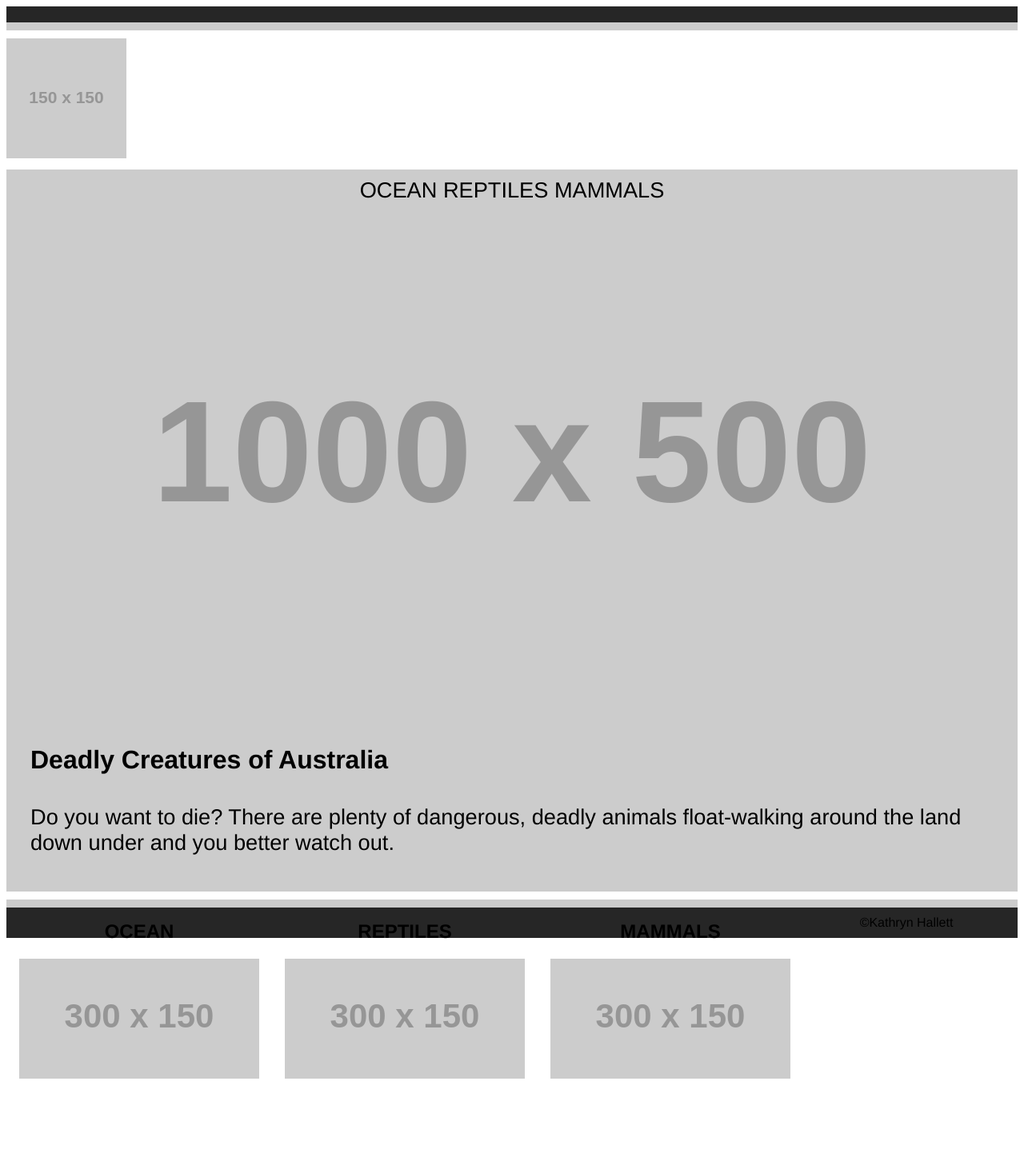
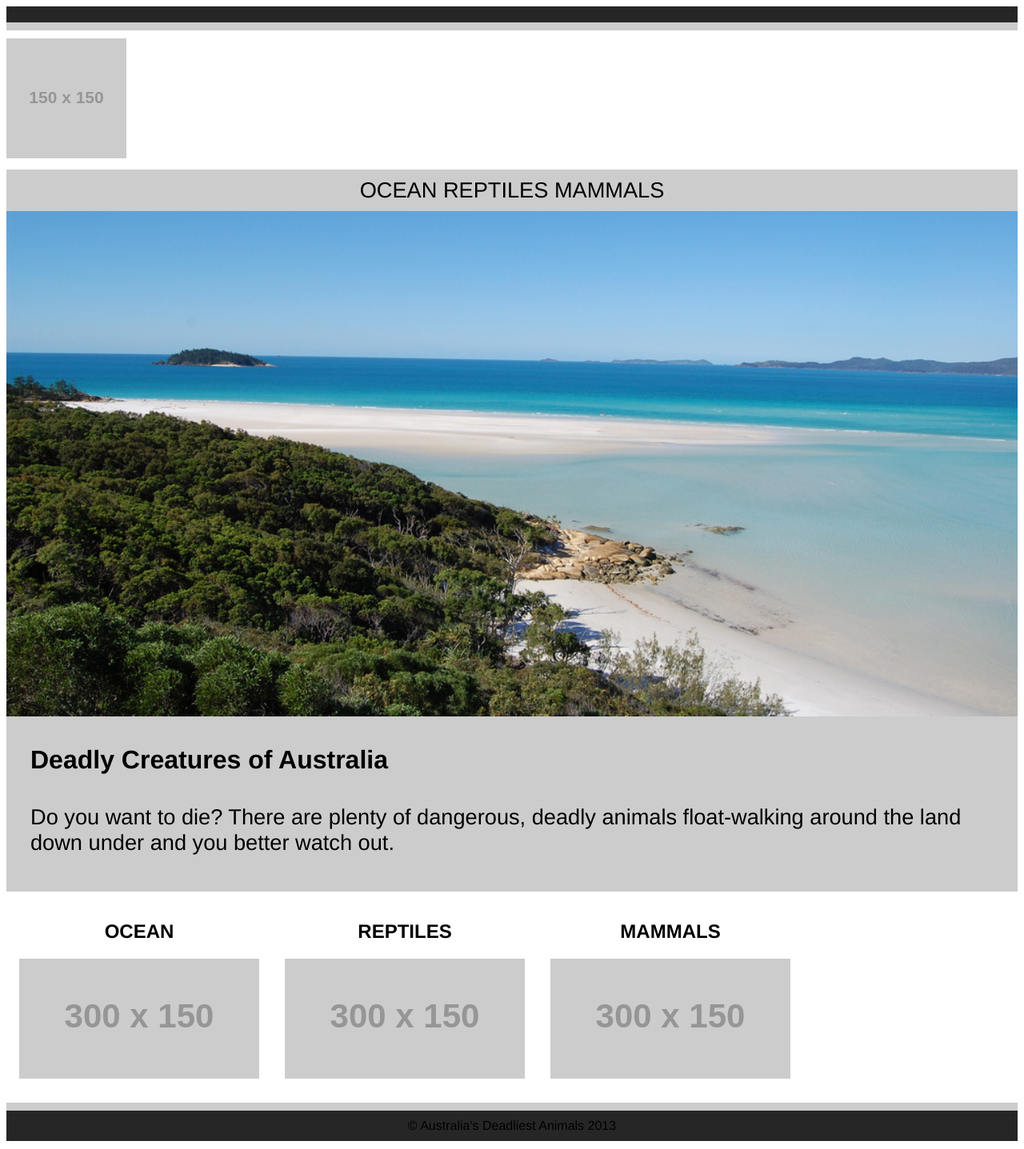
Before and after one commit to khallett/large-data-website, a Jekyll site: the page index.html, which Jekyll copies as it is, in a window 1280 px wide. Shown: the whole page at 80% size. Built offline with Jekyll 4.4.1, drawn with Linux system fonts in a browser that asks for light colours; Markdown is read by kramdown in place of the engine named in the settings; before the commit the page ends 1369 px from its top, so only the background shows below that.

Commit message:
Revert e6b4095..df30285
This rolls back to commit e6b40950e554d158bfdd44e1fdc70232ceefb675.

```diff
--- a/_config.yml
+++ /dev/null
@@ -1,3 +0,0 @@
-markdown: redcarpet
-baseurl: /large-data-website
-exclude: ['ia', 'visual-style', 'README.md']
--- a/css/general.css
+++ b/css/general.css
@@ -6,11 +6,6 @@ a:active {color:#000000;}
 html {
 	font-family: Helvetica, sans-serif;
 	font-size: 100%;
-}
-
-.logo {
-	left-margin: auto;
-	right-margin: auto:
 }
 
 .top-bg {
--- a/index.html
+++ b/index.html
@@ -1,8 +1,33 @@
----
-layout: default
----
+<!doctype html>
+<html>
+<head>
+<meta charset="UTF-8">
+<title>Australia's Deadliest Animals - All the Deadly Animals you don't want to encounter during your travels; Ottawa, Canada </title>
+<link href="css/general.css" rel="stylesheet">
+<!--<link href="css/grid.css" rel="stylesheet">-->
+<meta name="handheldfriendly" content="true">
+<meta name="mobileoptimized" content="240">
+<meta name="viewport" content="width=device-width,initial-scale=1">
+<meta name="description" content="Deadly animals in Australia">
+</head>
 
-<link href="css/general.css" rel="stylesheet">
+<body>
+
+	<div class="grid">
+
+    	<div class="top-bg"></div>
+            <div class="nav">
+                <img src="http://placehold.it/150x150" class="logo">
+                <div class="navlinks">
+                    <nav>
+                        <a href="">OCEAN</a>
+                        <a href="">REPTILES</a>
+                        <a href="">MAMMALS</a>
+                    </nav>
+                </div>
+
+            <img src="images/hpheader.jpg" class="flex-img">
+        </div>
 
         <div class="hp-content">
             <h1>Deadly Creatures of Australia</h1>
@@ -32,6 +57,7 @@ layout: default
 
     </div>
 
+    <footer>© Australia's Deadliest Animals 2013</footer>
 
 </body>
 </html>
```
Also changed, not shown: blue-ringed-octopus.html (deleted, +0 -10 lines), 9 other files.
